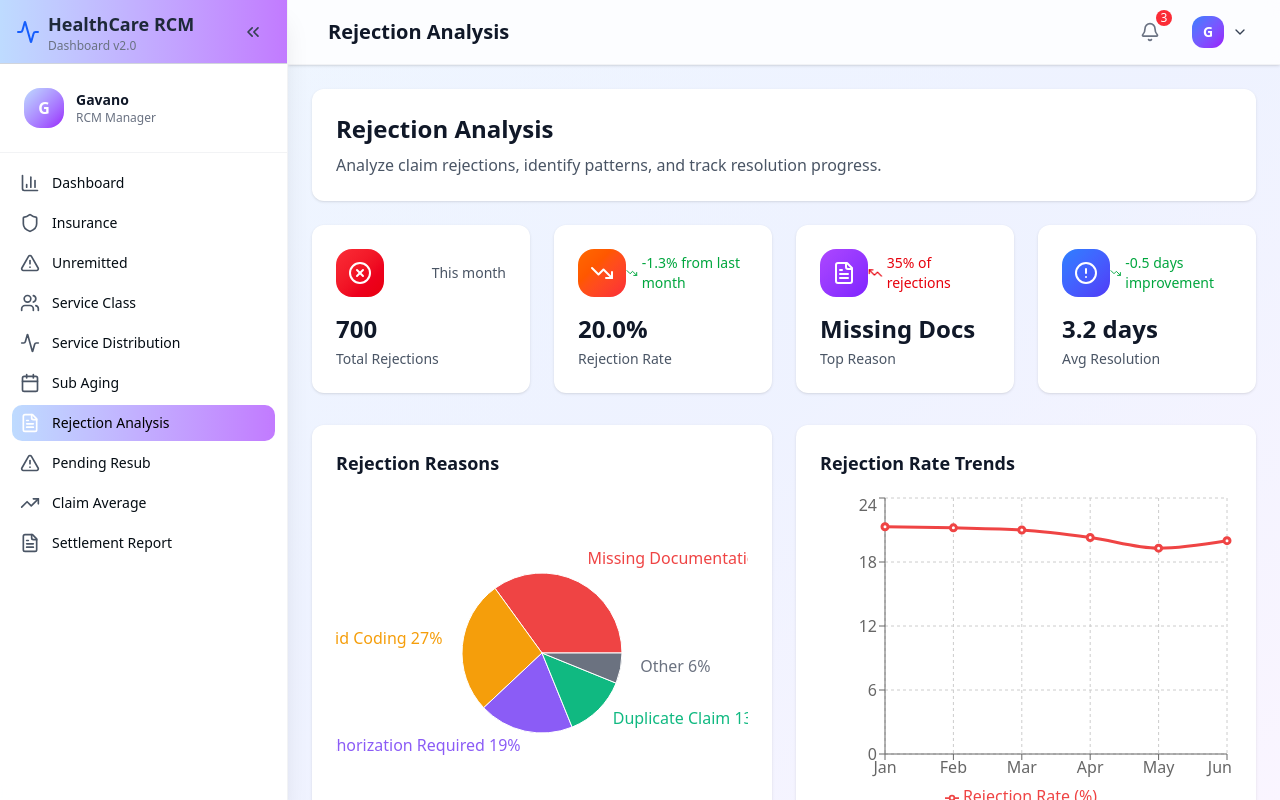
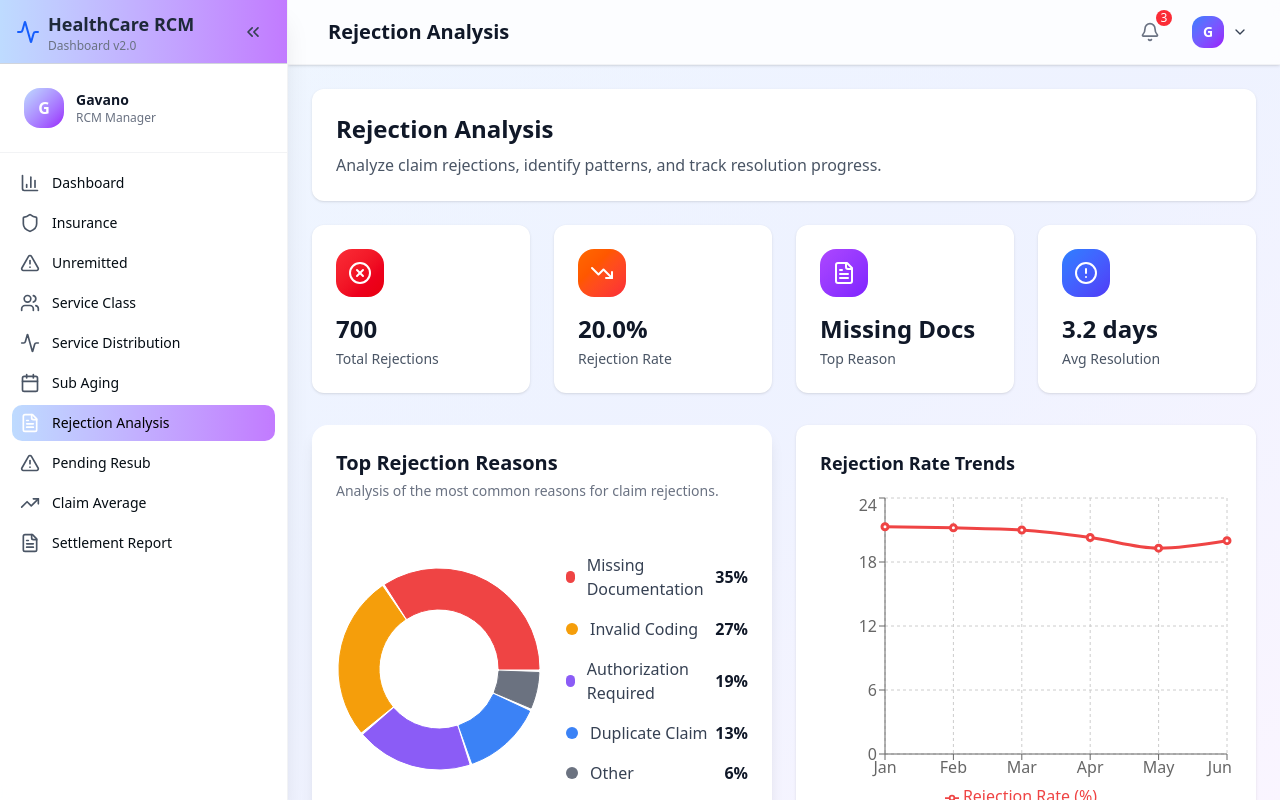
Before and after one commit to mujtaba-siddique/healthcare-dashboard-completed, a React (Vite) app: page /rejection-analysis in a window 1280 px wide. Built offline with nearby package versions, Linux system fonts and the light colour scheme.

Commit message:
newChanges

```diff
--- a/src/components/RejectionAnalysisComponents/RejectionAnalysisMetrics.jsx
+++ b/src/components/RejectionAnalysisComponents/RejectionAnalysisMetrics.jsx
@@ -95,7 +95,7 @@ const RejectionAnalysisMetrics = () => {
           value={metric.value}
           label={metric.label}
           color={metric.color}
-          change={metric.change}
+          // change={metric.change}
           changeType={metric.changeType}
           delay={metric.delay}
         />
--- a/src/components/RejectionAnalysisComponents/RejectionReasonsPieChart.jsx
+++ b/src/components/RejectionAnalysisComponents/RejectionReasonsPieChart.jsx
@@ -1,3 +1,53 @@
+// import React from "react";
+// import {
+//   PieChart,
+//   Pie,
+//   Cell,
+//   ResponsiveContainer,
+//   Tooltip,
+// } from "recharts";
+
+// const rejectionReasons = [
+//   { reason: "Missing Documentation", count: 245, percentage: 35, color: "#EF4444" },
+//   { reason: "Invalid Coding", count: 189, percentage: 27, color: "#F59E0B" },
+//   { reason: "Authorization Required", count: 134, percentage: 19, color: "#8B5CF6" },
+//   { reason: "Duplicate Claim", count: 89, percentage: 13, color: "#10B981" },
+//   { reason: "Other", count: 43, percentage: 6, color: "#6B7280" },
+// ];
+
+// const RejectionReasonsPieChart = () => {
+//   return (
+//     <div className="bg-white rounded-lg shadow-sm p-6">
+//       <h2 className="text-lg font-semibold text-gray-900 mb-4">Rejection Reasons</h2>
+//       <div className="h-80">
+//         <ResponsiveContainer width="100%" height="100%">
+//           <PieChart>
+//             <Pie
+//               data={rejectionReasons}
+//               cx="50%"
+//               cy="50%"
+//               labelLine={false}
+//               label={({ reason, percentage }) => `${reason} ${percentage}%`}
+//               outerRadius={80}
+//               fill="#8884d8"
+//               dataKey="count"
+//             >
+//               {rejectionReasons.map((entry, index) => (
+//                 <Cell key={`cell-${index}`} fill={entry.color} />
+//               ))}
+//             </Pie>
+//             <Tooltip />
+//           </PieChart>
+//         </ResponsiveContainer>
+//       </div>
+//     </div>
+//   );
+// };
+
+// export default RejectionReasonsPieChart;
+
+
+
 import React from "react";
 import {
   PieChart,
@@ -11,15 +61,38 @@ const rejectionReasons = [
   { reason: "Missing Documentation", count: 245, percentage: 35, color: "#EF4444" },
   { reason: "Invalid Coding", count: 189, percentage: 27, color: "#F59E0B" },
   { reason: "Authorization Required", count: 134, percentage: 19, color: "#8B5CF6" },
-  { reason: "Duplicate Claim", count: 89, percentage: 13, color: "#10B981" },
+  { reason: "Duplicate Claim", count: 89, percentage: 13, color: "#3B82F6" },
   { reason: "Other", count: 43, percentage: 6, color: "#6B7280" },
 ];
 
+// बेहतर Tooltip बनाने के लिए एक कस्टम कंपोनेंट
+const CustomTooltip = ({ active, payload }) => {
+  if (active && payload && payload.length) {
+    const data = payload[0].payload;
+    return (
+      <div className="bg-white p-3 shadow-lg rounded-lg border border-gray-200">
+        <p className="font-semibold text-gray-900">{data.reason}</p>
+        <p className="text-sm text-gray-600">Count: {data.count.toLocaleString()}</p>
+        <p className="text-sm text-gray-600">Percentage: {data.percentage}%</p>
+      </div>
+    );
+  }
+  return null;
+};
+
 const RejectionReasonsPieChart = () => {
   return (
-    <div className="bg-white rounded-lg shadow-sm p-6">
-      <h2 className="text-lg font-semibold text-gray-900 mb-4">Rejection Reasons</h2>
-      <div className="h-80">
+    <div className="bg-white rounded-xl shadow-lg p-6">
+      <h2 className="text-xl font-semibold text-gray-900 mb-1">
+        Top Rejection Reasons
+      </h2>
+      <p className="text-sm text-gray-500 mb-6">
+        Analysis of the most common reasons for claim rejections.
+      </p>
+
+      <div className="flex flex-col md:flex-row items-center -mt-4">
+        {/* Chart Section */}
+        <div className="w-full md:w-1/2 h-80">
           <ResponsiveContainer width="100%" height="100%">
             <PieChart>
               <Pie
@@ -27,18 +100,38 @@ const RejectionReasonsPieChart = () => {
                 cx="50%"
                 cy="50%"
                 labelLine={false}
-              label={({ reason, percentage }) => `${reason} ${percentage}%`}
-              outerRadius={80}
+                innerRadius={60} // Donut chart banane ke liye
+                outerRadius={100}
+                paddingAngle={2}
                 fill="#8884d8"
-              dataKey="count"
+                dataKey="percentage" // dataKey ko 'percentage' par set kiya gaya hai
               >
                 {rejectionReasons.map((entry, index) => (
-                <Cell key={`cell-${index}`} fill={entry.color} />
+                  <Cell key={`cell-${index}`} fill={entry.color} stroke={entry.color} />
                 ))}
               </Pie>
-            <Tooltip />
+              <Tooltip content={<CustomTooltip />} />
             </PieChart>
           </ResponsiveContainer>
+        </div>
+
+        {/* Legend Section */}
+        <div className="w-full md:w-1/2 mt-4 md:mt-0 md:pl-6">
+          <div className="space-y-4">
+            {rejectionReasons.map((entry) => (
+              <div key={entry.reason} className="flex items-center justify-between">
+                <div className="flex items-center">
+                  <div
+                    className="w-3 h-3 rounded-full mr-3"
+                    style={{ backgroundColor: entry.color }}
+                  />
+                  <span className="text-gray-700 text-base">{entry.reason}</span>
+                </div>
+                <span className="font-semibold text-gray-900 text-base">{entry.percentage}%</span>
+              </div>
+            ))}
+          </div>
+        </div>
       </div>
     </div>
   );
--- a/src/components/ServiceDistributionComponents/ServiceDistributionMetrics.jsx
+++ b/src/components/ServiceDistributionComponents/ServiceDistributionMetrics.jsx
@@ -95,7 +95,7 @@ const ServiceDistributionMetrics = () => {
           value={metric.value}
           label={metric.label}
           color={metric.color}
-          change={metric.change}
+          // change={metric.change}
           changeType={metric.changeType}
           delay={metric.delay}
         />
--- a/src/components/ServiceDistributionComponents/ServiceDistributionPieChart.jsx
+++ b/src/components/ServiceDistributionComponents/ServiceDistributionPieChart.jsx
@@ -1,3 +1,51 @@
+// import React from "react";
+// import {
+//   PieChart,
+//   Pie,
+//   Cell,
+//   ResponsiveContainer,
+//   Tooltip,
+// } from "recharts";
+
+// const distributionData = [
+//   { name: "Emergency", value: 35, amount: 2850000, color: "#3B82F6" },
+//   { name: "Outpatient", value: 28, amount: 1890000, color: "#10B981" },
+//   { name: "Inpatient", value: 20, amount: 4560000, color: "#8B5CF6" },
+//   { name: "Diagnostic", value: 12, amount: 890000, color: "#F59E0B" },
+//   { name: "Surgical", value: 5, amount: 3240000, color: "#EF4444" },
+// ];
+
+// const ServiceDistributionPieChart = () => {
+//   return (
+//     <div className="bg-white rounded-lg shadow-sm p-6">
+//       <h2 className="text-lg font-semibold text-gray-900 mb-4">Service Distribution by Volume</h2>
+//       <div className="h-80">
+//         <ResponsiveContainer width="100%" height="100%">
+//           <PieChart>
+//             <Pie
+//               data={distributionData}
+//               cx="50%"
+//               cy="50%"
+//               labelLine={false}
+//               label={({ name, percent }) => `${name} ${(percent * 100).toFixed(0)}%`}
+//               outerRadius={80}
+//               fill="#8884d8"
+//               dataKey="value"
+//             >
+//               {distributionData.map((entry, index) => (
+//                 <Cell key={`cell-${index}`} fill={entry.color} />
+//               ))}
+//             </Pie>
+//             <Tooltip />
+//           </PieChart>
+//         </ResponsiveContainer>
+//       </div>
+//     </div>
+//   );
+// };
+
+// export default ServiceDistributionPieChart;
+
 import React from "react";
 import {
   PieChart,
@@ -15,11 +63,36 @@ const distributionData = [
   { name: "Surgical", value: 5, amount: 3240000, color: "#EF4444" },
 ];
 
+// बेहतर Tooltip बनाने के लिए एक कस्टम कंपोनेंट
+const CustomTooltip = ({ active, payload }) => {
+  if (active && payload && payload.length) {
+    const data = payload[0].payload;
+    return (
+      <div className="bg-white p-3 shadow-lg rounded-lg border border-gray-200">
+        <p className="font-semibold text-gray-900">{data.name}</p>
+        <p className="text-sm text-gray-600">Volume: {data.value}%</p>
+        <p className="text-sm text-gray-600">
+          Amount: $ {data.amount.toLocaleString()}
+        </p>
+      </div>
+    );
+  }
+  return null;
+};
+
 const ServiceDistributionPieChart = () => {
   return (
-    <div className="bg-white rounded-lg shadow-sm p-6">
-      <h2 className="text-lg font-semibold text-gray-900 mb-4">Service Distribution by Volume</h2>
-      <div className="h-80">
+    <div className="bg-white rounded-xl shadow-lg p-6">
+      <h2 className="text-xl font-semibold text-gray-900 mb-1">
+        Service Distribution
+      </h2>
+      <p className="text-sm text-gray-500 mb-6">
+        Distribution of services by claim volume.
+      </p>
+
+      <div className="flex flex-col md:flex-row items-center -mt-4">
+        {/* Chart Section */}
+        <div className="w-full md:w-1/2 h-80">
           <ResponsiveContainer width="100%" height="100%">
             <PieChart>
               <Pie
@@ -27,18 +100,38 @@ const ServiceDistributionPieChart = () => {
                 cx="50%"
                 cy="50%"
                 labelLine={false}
-              label={({ name, percent }) => `${name} ${(percent * 100).toFixed(0)}%`}
-              outerRadius={80}
+                innerRadius={60} // Donut chart banane ke liye
+                outerRadius={100}
+                paddingAngle={2}
                 fill="#8884d8"
                 dataKey="value"
               >
                 {distributionData.map((entry, index) => (
-                <Cell key={`cell-${index}`} fill={entry.color} />
+                  <Cell key={`cell-${index}`} fill={entry.color} stroke={entry.color} />
                 ))}
               </Pie>
-            <Tooltip />
+              <Tooltip content={<CustomTooltip />} />
             </PieChart>
           </ResponsiveContainer>
+        </div>
+
+        {/* Legend Section */}
+        <div className="w-full md:w-1/2 mt-4 md:mt-0 md:pl-6">
+          <div className="space-y-4">
+            {distributionData.map((entry) => (
+              <div key={entry.name} className="flex items-center justify-between">
+                <div className="flex items-center">
+                  <div
+                    className="w-3 h-3 rounded-full mr-3"
+                    style={{ backgroundColor: entry.color }}
+                  />
+                  <span className="text-gray-700 text-base">{entry.name}</span>
+                </div>
+                <span className="font-semibold text-gray-900 text-base">{entry.value}%</span>
+              </div>
+            ))}
+          </div>
+        </div>
       </div>
     </div>
   );
--- a/src/components/SubAgingComponents/SubAgingMetrics.jsx
+++ b/src/components/SubAgingComponents/SubAgingMetrics.jsx
@@ -95,7 +95,7 @@ const SubAgingMetrics = () => {
           value={metric.value}
           label={metric.label}
           color={metric.color}
-          change={metric.change}
+          // change={metric.change}
           changeType={metric.changeType}
           delay={metric.delay}
         />
```
Lines whose indentation alone changed are shown as unchanged.
